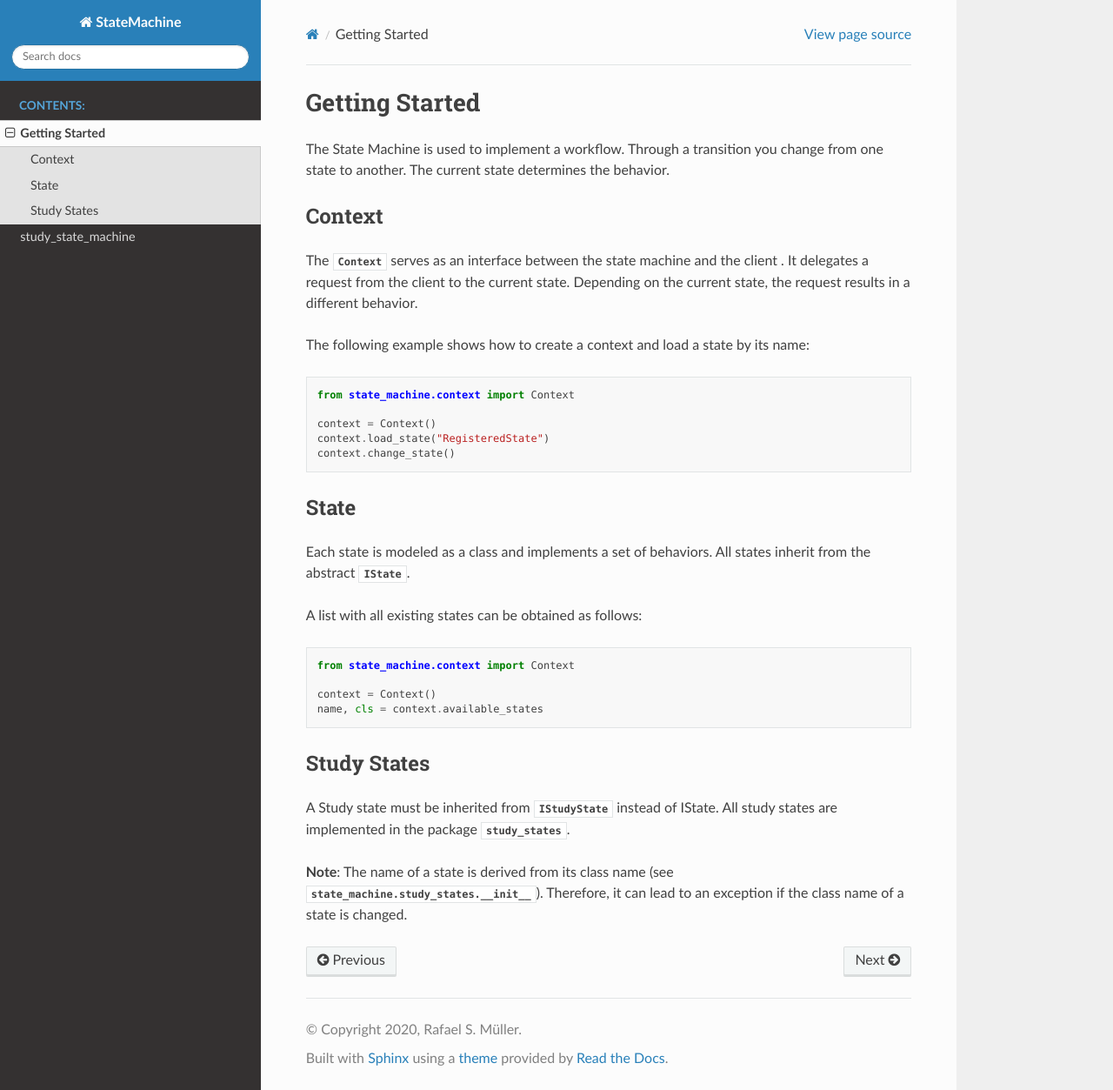
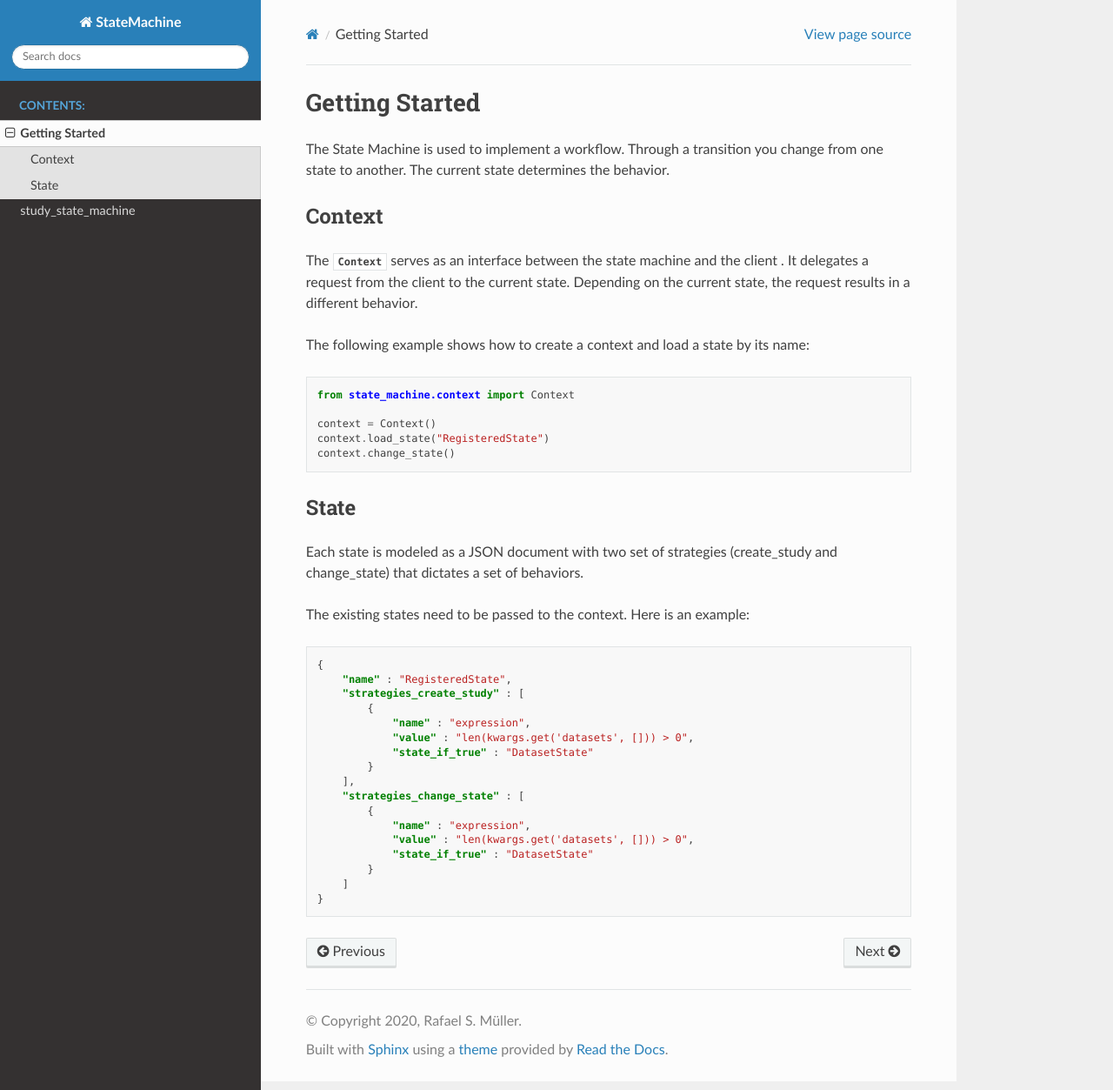
Before and after one commit to bedapub/study-state-machine, a Sphinx documentation site: the page built from docs/source/introduction.rst, in a window 1280 px wide and 1253 px high. Shown: the whole window at 87% size. Built offline with Sphinx 7.4.7 and the Read the Docs theme 2.0.0, drawn with Linux system fonts in a browser that asks for light colours; pages that are not in the unit, such as notebooks, are missing from menus.

Commit message:
Updated documentation source

```diff
--- a/docs/source/introduction.rst
+++ b/docs/source/introduction.rst
@@ -23,22 +23,26 @@ The following example shows how to create a context and load a state by its name
 
 State
 =====
-Each state is modeled as a class and implements a set of behaviors. All states inherit from the abstract
-:class:`~state_machine.interfaces.IState`.
+Each state is modeled as a JSON document with two set of strategies (create_study and change_state) that dictates a set of behaviors.
 
-A list with all existing states can be obtained as follows:
+The existing states need to be passed to the context. Here is an example:
 
-.. code-block:: python
+.. code-block:: json
 
-    from state_machine.context import Context
-
-    context = Context()
-    name, cls = context.available_states
-
-Study States
-============
-A Study state must be inherited from :class:`~state_machine.interfaces.IStudyState` instead of IState. All study states
-are implemented in the package :py:mod:`~state_machine.study_states`.
-
-**Note**: The name of a state is derived from its class name (see :py:mod:`state_machine.study_states.__init__`).
-Therefore, it can lead to an exception if the class name of a state is changed.
+    {
+        "name" : "RegisteredState",
+        "strategies_create_study" : [
+            {
+                "name" : "expression",
+                "value" : "len(kwargs.get('datasets', [])) > 0",
+                "state_if_true" : "DatasetState"
+            }
+        ],
+        "strategies_change_state" : [
+            {
+                "name" : "expression",
+                "value" : "len(kwargs.get('datasets', [])) > 0",
+                "state_if_true" : "DatasetState"
+            }
+        ]
+    }
```
Also changed, not shown: docs/source/modules/study_state_machine.study_states.rst (deleted, +0 -22 lines).
